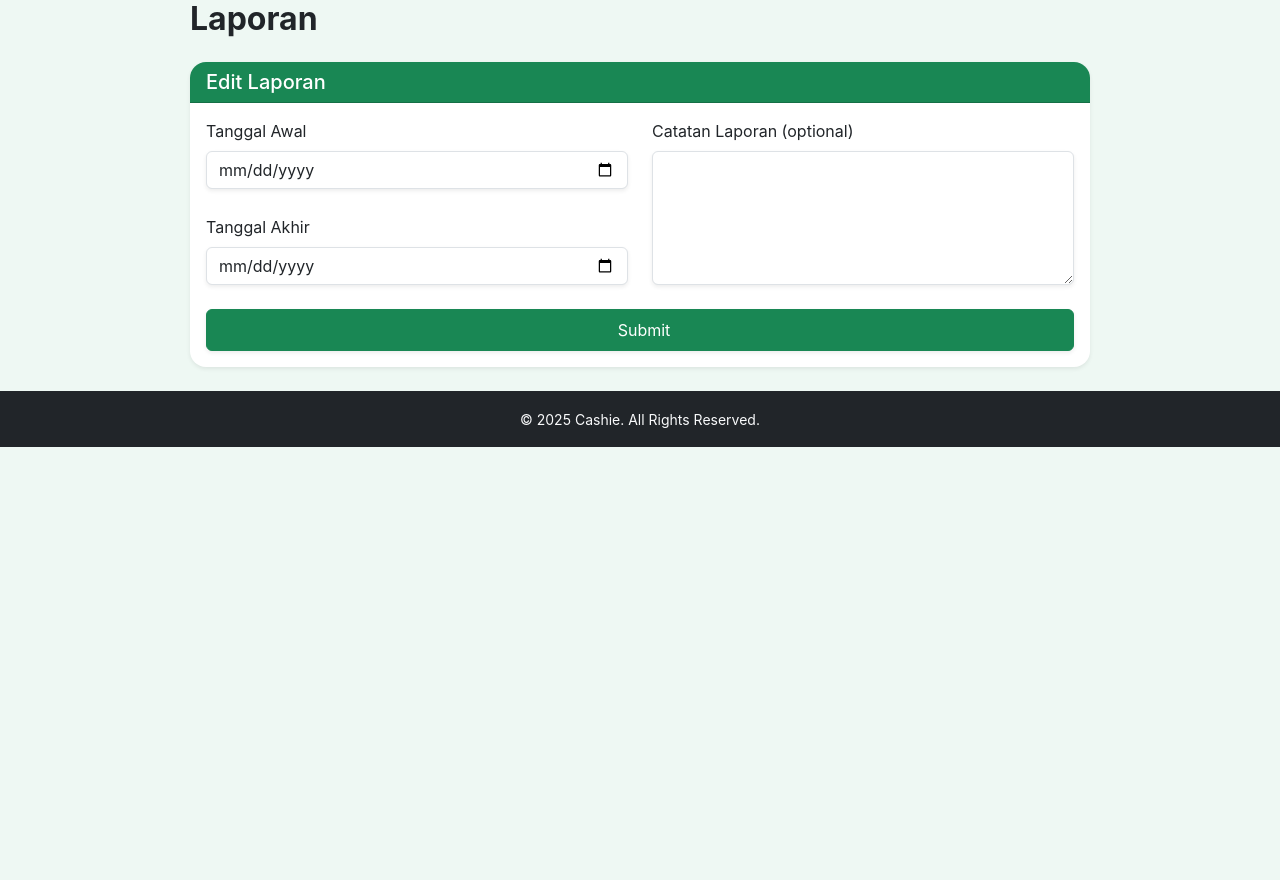
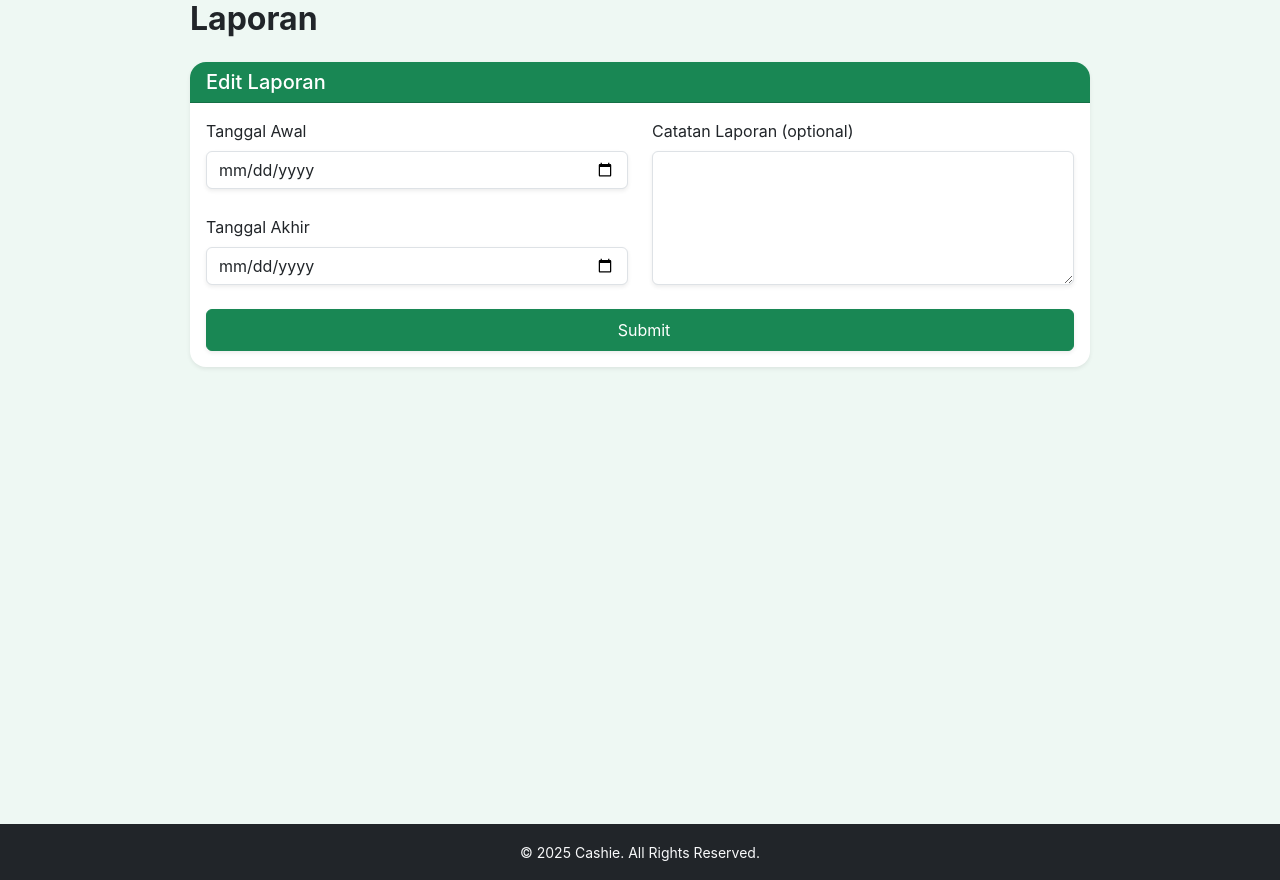
Before and after one commit to fzdhl/cashie, a PHP site: template views/laporan/editLaporan.php in a window 1280 px wide. Shown: the part 96-976 px from the top of the page. Before the commit the page ends 543 px from the top, so only its background shows below. Run offline with PHP 8.4, Linux system fonts and the light colour scheme; the template is opened without the code that fills it, so the values that code supplies are empty; the visitor is signed in with stand-in values (Sample User, id 1).

Commit message:
fix screen laporan

```diff
--- a/views/laporan/editLaporan.php
+++ b/views/laporan/editLaporan.php
@@ -11,7 +11,7 @@
 </head>
 <body>
     <?php include_once __DIR__ . '/../header.php'; ?>
-    <div class="container my-4">
+    <div class="container my-4 fullscreen-section">
         <div class="d-flex justify-content-center"> <!-- Membuat card di tengah -->
             <div class="w-100" style="max-width: 900px;"> <!-- Maksimal lebar card -->
                 <div class="d-flex flex-column flex-md-row justify-content-between align-items-center mb-4 header-date-row">
--- a/views/laporan/laporan.php
+++ b/views/laporan/laporan.php
@@ -18,7 +18,7 @@
 <body>
     <?php include_once __DIR__ . '/../header.php'; ?>
 
-    <div class="container my-4">
+    <div class="container my-4 fullscreen-section">
 
         <div class="d-flex flex-column flex-md-row justify-content-between align-items-center mb-4 header-date-row">
             <h2 class="fw-bold text-center text-md-start mb-3 mb-md-0">Laporan</h2>
--- a/views/laporan/laporanAdmin.php
+++ b/views/laporan/laporanAdmin.php
@@ -18,7 +18,7 @@
 <body>
     <?php include_once __DIR__ . '/../header-admin.php'; ?>
 
-    <div class="container my-4">
+    <div class="container my-4 fullscreen-section">
 
         <div class="d-flex flex-column flex-md-row justify-content-between align-items-center mb-4 header-date-row">
             <h2 class="fw-bold text-center text-md-start mb-3 mb-md-0">Laporan Admin</h2>
--- a/views/styles/dashboard.css
+++ b/views/styles/dashboard.css
@@ -81,3 +81,6 @@ main {
     /* #eef8f3 */
     }
 }
+.fullscreen-section {
+  min-height: 100vh;
+}
```
